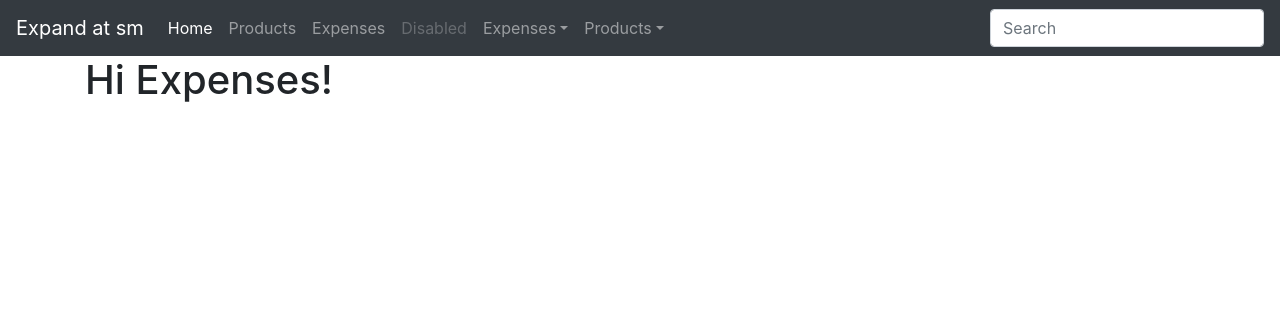
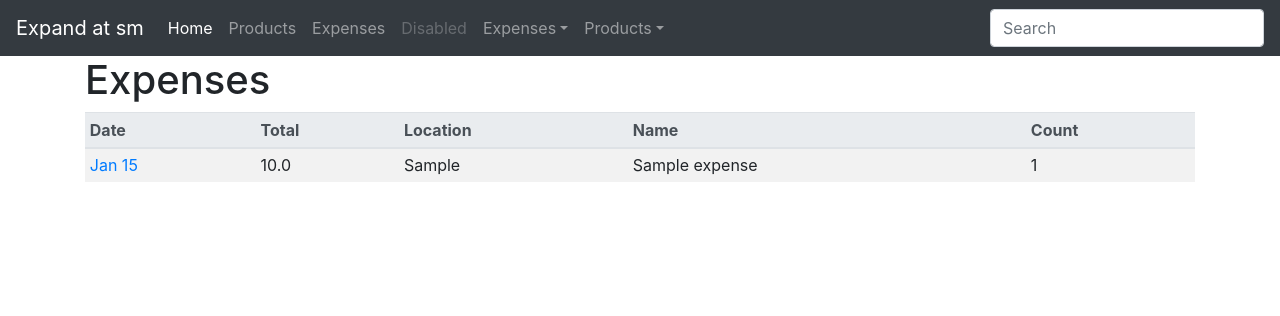
Before and after one commit to vijoin/personal_expenses_control, a Django app: page /expenses/ in a window 1280 px wide. Shown: the top 316 px of the page. Run offline with Django 3.2, Linux system fonts and the light colour scheme; tables that the repository leaves empty hold one stand-in row (values such as "Sample post"); some libraries are stand-ins or nearby versions.

Commit message:
Add expenses lists and other minor features

```diff
--- a/expenses/models.py
+++ b/expenses/models.py
@@ -6,12 +6,16 @@ class Expenses(models.Model):
     # Todo user = models.ForeignKey(User, on_delete=models.CASCADE)
     location = models.CharField(max_length=100)
     date = models.DateTimeField()  # ToDo Use NOW  as default
-    products_expense = models.ManyToOneRel('expense_id', 'ProductExpense', 'expense_id')
-    #ToDo Products Purchased/Expensed (o2m)
+
+    class Meta:
+        ordering = ['-date']
 
     def __str__(self):
         return f"{self.id} - {self.name}"
 
+    @property
+    def total(self):
+        return sum(self.productexpense_set.values_list('price', flat=True))
 
 class ProductExpense(models.Model):
     expense = models.ForeignKey(Expenses, on_delete=models.CASCADE)
@@ -21,4 +25,4 @@ class ProductExpense(models.Model):
     comment = models.TextField()
 
     def __str__(self):
-        return f"{self.expense_id} - {self.amount} | {self.price}"
+        return f"{self.expense} - {self.amount} | {self.price}"
--- a/expenses/templates/expenses/index.html
+++ b/expenses/templates/expenses/index.html
@@ -1,5 +1,31 @@
 {% extends 'base.html' %}
 
 {% block content %}
-<h1>Hi Expenses!</h1>
+<h1>Expenses</h1>
+
+<table class="table table-striped table-hover table-sm">
+    <thead class="thead-light">
+        <tr>
+            <th>Date</th>
+            <th>Total</th>
+            <th>Location</th>
+            <th>Name</th>
+            <th>Count</th>
+        </tr>
+    </thead>
+
+    <tbody>
+        {% for expense in expenses %}
+        <tr>
+
+            <td><a href="{% url 'expenses-edit' expense_id=expense.id %}">{{ expense.date|date:"M d" }}</a></td>
+            <td>{{ expense.total }}</td>
+            <td>{{ expense.location }}</td>
+            <td>{{ expense.name }}</td>
+            <td>{{ expense.productexpense_set.all.count }}</td>
+        </tr>
+        {% endfor %}
+    </tbody>
+</table>
+
 {% endblock %}
--- a/expenses/templates/expenses/new.html
+++ b/expenses/templates/expenses/new.html
@@ -76,7 +76,7 @@
             <button type="submit" class="btn btn-primary btn-lg btn-block">Save</button>
         </div>
         <div class="col-sm-6 mt-2 mt-sm-0">
-            <button type="button" class="btn btn-dark btn-lg btn-block">Cancel</button>
+            <a href="{% url 'expenses-index' %}" class="btn btn-dark btn-lg btn-block">Cancel</a>
         </div>
     </div>
 </form>
--- a/expenses/views.py
+++ b/expenses/views.py
@@ -4,7 +4,8 @@ from expenses.models import Expenses, ProductExpense
 
 
 def index(request):
-    return render(request, 'expenses/index.html', context={})
+    expenses = Expenses.objects.all()
+    return render(request, 'expenses/index.html', {'expenses': expenses})
 
 
 def new(request, expense_id=None):
```
